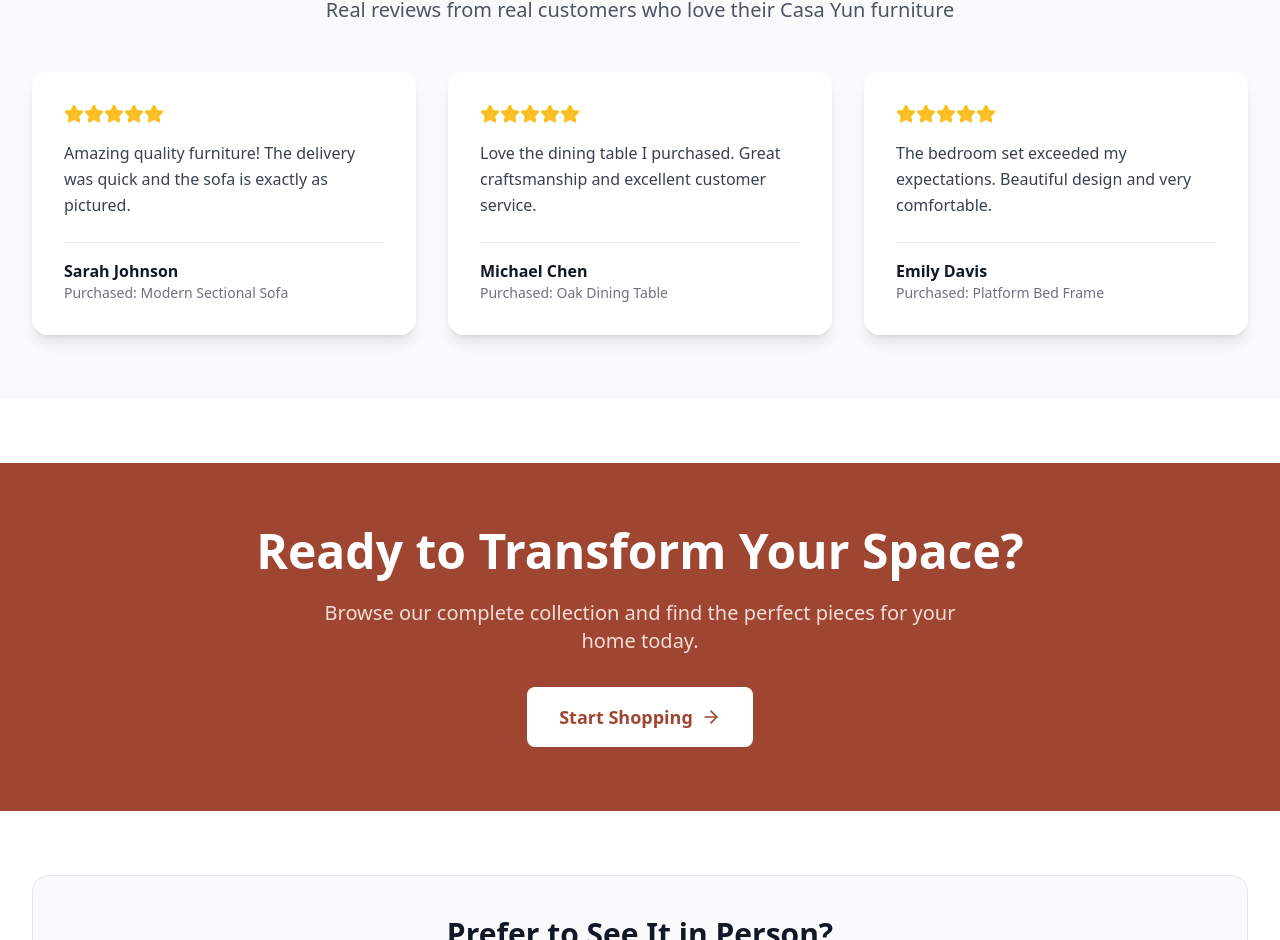
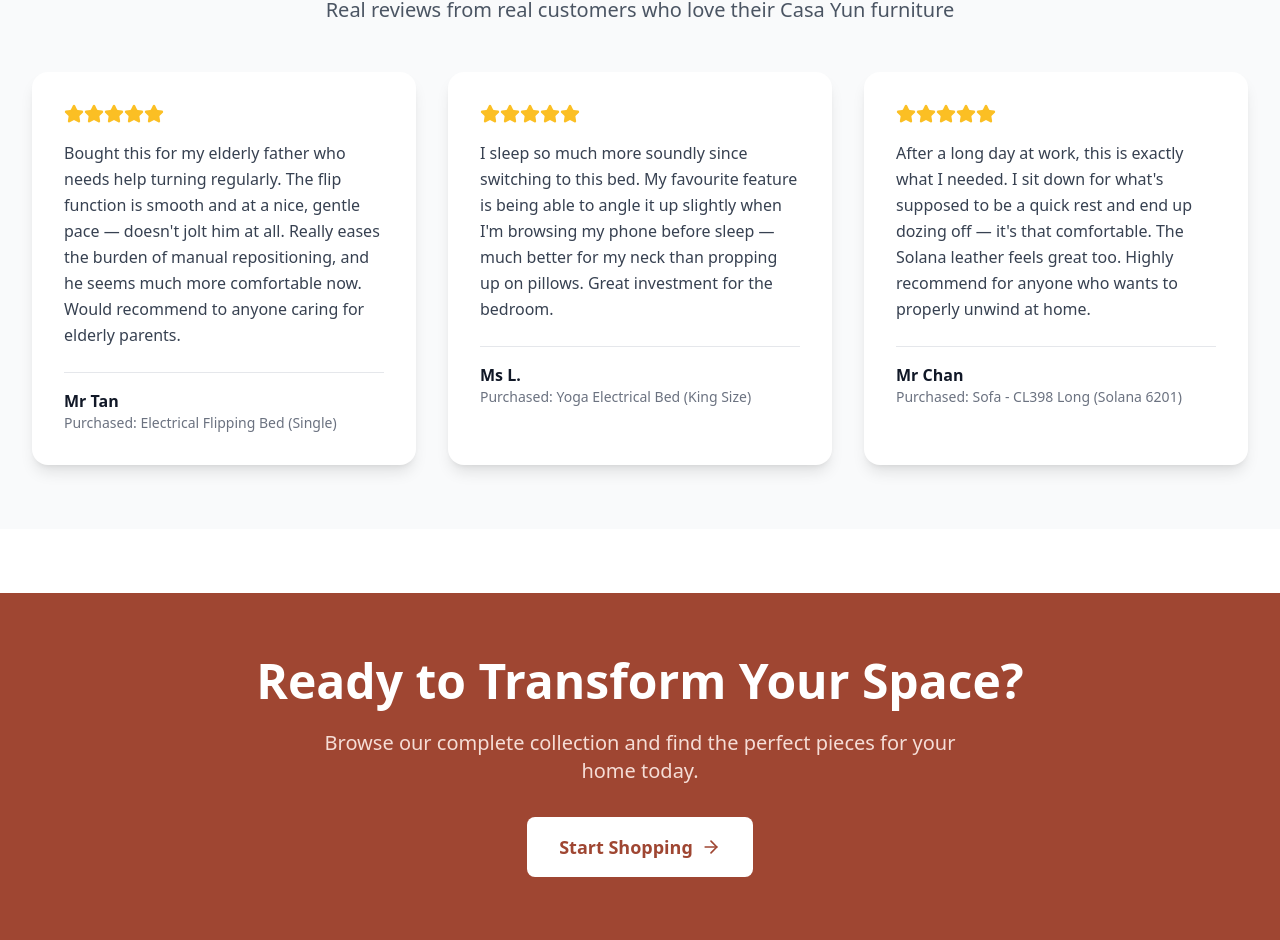
Before and after one commit to chia0316/yunshang-ecom, a React (Vite) app in the folder cust-FE/: page / in a window 1280 px wide. Shown: the part 1674-2614 px from the top of the page. Built offline with nearby package versions, Linux system fonts and the light colour scheme; no server answers.

Commit message:
Update homepage customer reviews
Replace the placeholder testimonials with real customer reviews for
the flipping bed, yoga bed, and CL398 sofa.

Co-Authored-By: Claude Sonnet 5 <noreply@anthropic.com>

```diff
--- a/cust-FE/src/pages/HomePage.tsx
+++ b/cust-FE/src/pages/HomePage.tsx
@@ -42,22 +42,25 @@ const HomePage: React.FC = () => {
 
   const reviews = [
     {
-      name: 'Sarah Johnson',
+      name: 'Mr Tan',
       rating: 5,
-      comment: 'Amazing quality furniture! The delivery was quick and the sofa is exactly as pictured.',
-      product: 'Modern Sectional Sofa',
+      comment:
+        "Bought this for my elderly father who needs help turning regularly. The flip function is smooth and at a nice, gentle pace — doesn't jolt him at all. Really eases the burden of manual repositioning, and he seems much more comfortable now. Would recommend to anyone caring for elderly parents.",
+      product: 'Electrical Flipping Bed (Single)',
     },
     {
-      name: 'Michael Chen',
+      name: 'Ms L.',
       rating: 5,
-      comment: 'Love the dining table I purchased. Great craftsmanship and excellent customer service.',
-      product: 'Oak Dining Table',
+      comment:
+        "I sleep so much more soundly since switching to this bed. My favourite feature is being able to angle it up slightly when I'm browsing my phone before sleep — much better for my neck than propping up on pillows. Great investment for the bedroom.",
+      product: 'Yoga Electrical Bed (King Size)',
     },
     {
-      name: 'Emily Davis',
+      name: 'Mr Chan',
       rating: 5,
-      comment: 'The bedroom set exceeded my expectations. Beautiful design and very comfortable.',
-      product: 'Platform Bed Frame',
+      comment:
+        "After a long day at work, this is exactly what I needed. I sit down for what's supposed to be a quick rest and end up dozing off — it's that comfortable. The Solana leather feels great too. Highly recommend for anyone who wants to properly unwind at home.",
+      product: 'Sofa - CL398 Long (Solana 6201)',
     },
   ];
 
```
